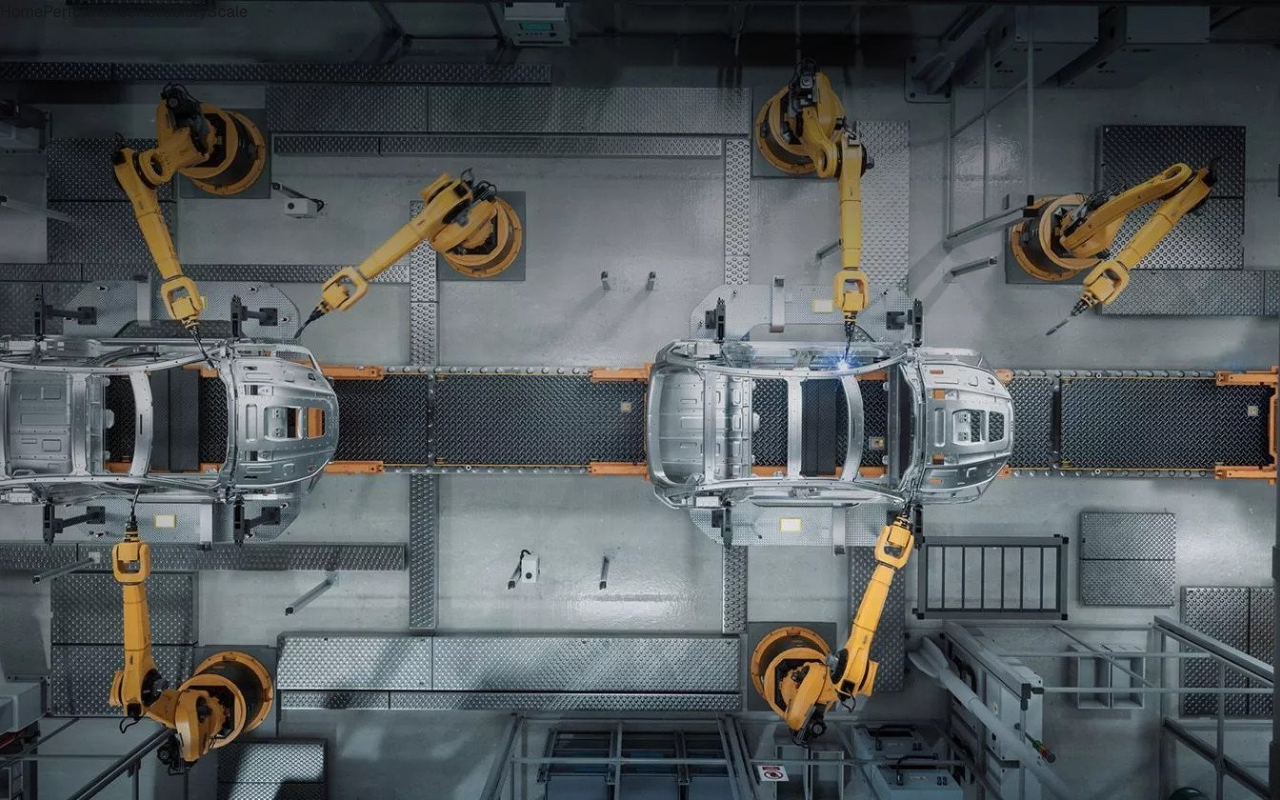
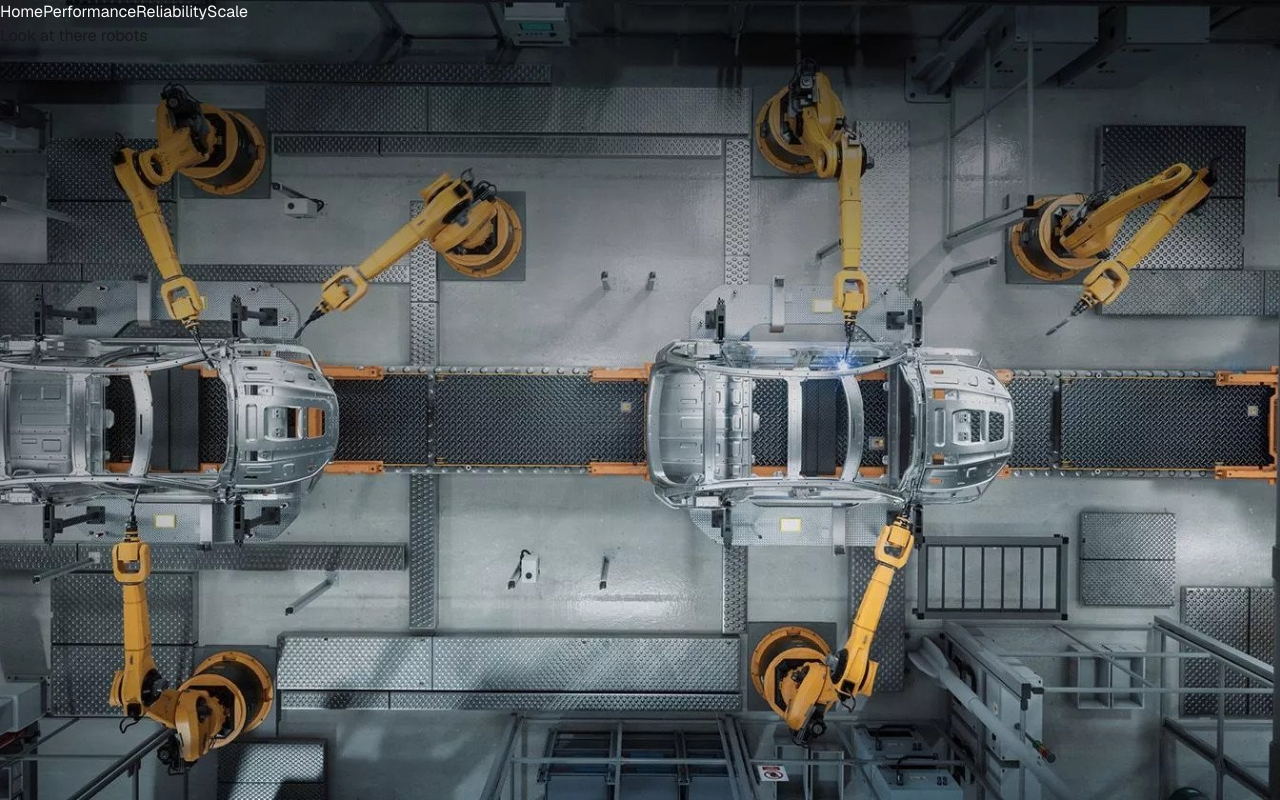
Before and after one commit to SmackSmash/next-corp, a Next.js app: page / in a window 1280 px wide. Built offline with nearby package versions, Linux system fonts and the light colour scheme.

Commit message:
Moved logic to hero component

```diff
--- a/src/app/page.tsx
+++ b/src/app/page.tsx
@@ -1,10 +1,7 @@
 import Image from 'next/image';
-import HomeImage from '@/../public/home.jpg';
+import homeImage from '@/../public/home.jpg';
+import Hero from '@/components/hero';
 
 export default function Home() {
-  return (
-    <div>
-      <Image src={HomeImage} alt='Factory' fill objectFit='cover' className='-z-10' />
-    </div>
-  );
+  return <Hero image={homeImage} alt='factory' header='Look at there robots' />;
 }
--- /dev/null
+++ b/src/components/hero.tsx
@@ -0,0 +1,19 @@
+import Image from 'next/image';
+import { type StaticImageData } from 'next/image';
+
+export default function Hero({
+  image,
+  alt,
+  header
+}: {
+  image: StaticImageData;
+  alt: string;
+  header: string;
+}) {
+  return (
+    <div>
+      <Image src={image} alt={alt} fill objectFit='cover' className='-z-10' />
+      <h1>{header}</h1>
+    </div>
+  );
+}
--- a/src/components/nav.tsx
+++ b/src/components/nav.tsx
@@ -2,7 +2,7 @@ import Link from 'next/link';
 
 export default function Nav() {
   return (
-    <div>
+    <div className='text-zinc-50'>
       <Link href='/'>Home</Link>
       <Link href='/performance'>Performance</Link>
       <Link href='/reliability'>Reliability</Link>
```
